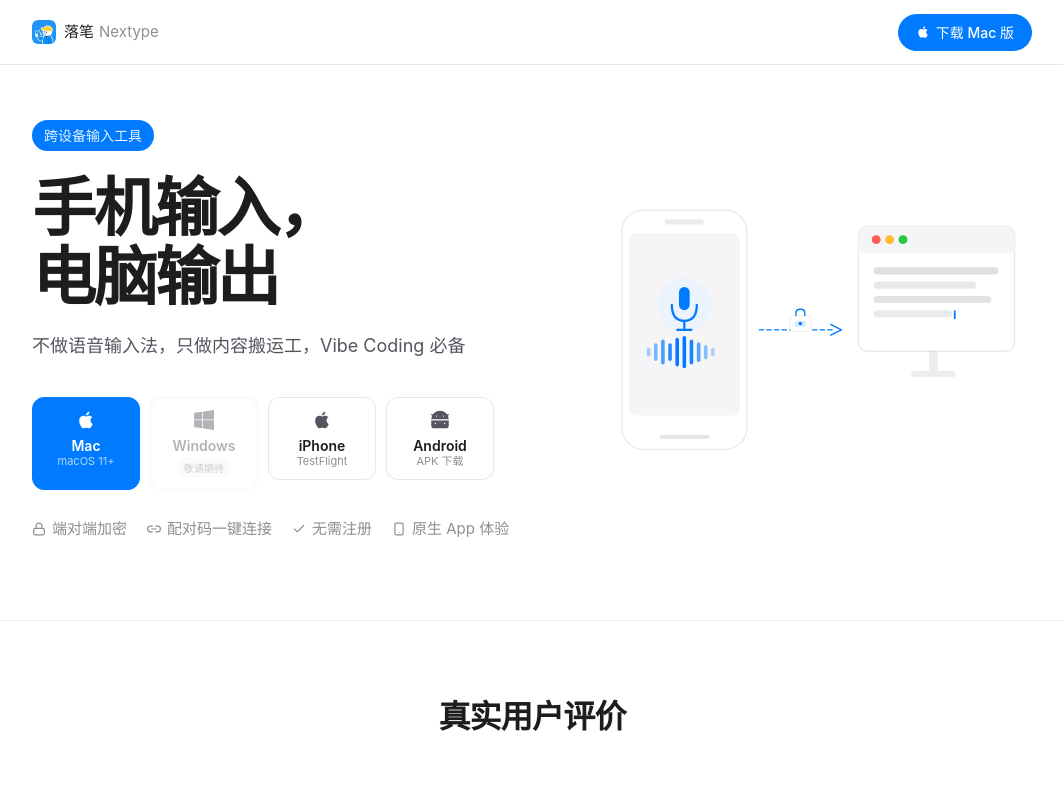
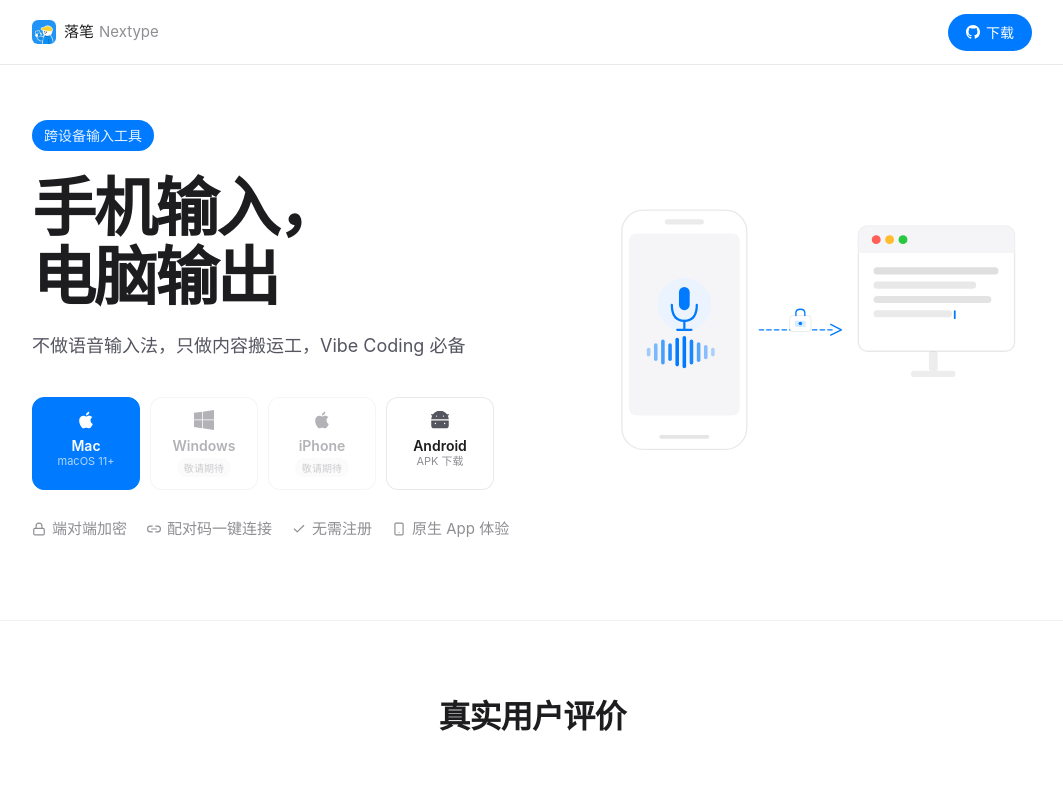
Before and after one commit to bi-boo/luobi-nextype, a plain HTML site: page website/index.html in a window 1280 px wide. Shown: the top 786 px of the page, without its empty margins (108-1171 px from the left). Drawn offline with Linux system fonts and the light colour scheme.

Commit message:
Update website: download links point to GitHub Releases, disable iOS/Windows buttons

```diff
--- a/website/index.html
+++ b/website/index.html
@@ -37,9 +37,9 @@
         <img src="assets/logo.png" alt="" class="nav-logo" aria-hidden="true">
         <span class="t-medium">落笔</span><span class="t-normal t-muted">Nextype</span>
       </div>
-      <a href="https://www.yuanfengai.cn/downloads/latest-arm64.dmg" class="btn-pill btn-accent" download>
-        <svg width="14" height="14" viewBox="0 0 24 24" fill="currentColor" aria-hidden="true"><path d="M18.71 19.5C17.88 20.74 17.03 21.95 15.66 21.97C14.32 22 13.89 21.18 12.37 21.18C10.84 21.18 10.37 21.95 9.1 22C7.79 22.05 6.8 20.68 5.96 19.47C4.25 17 2.94 12.45 4.7 9.39C5.57 7.87 7.13 6.91 8.82 6.88C10.1 6.86 11.32 7.75 12.11 7.75C12.89 7.75 14.37 6.68 15.92 6.84C16.57 6.87 18.39 7.1 19.56 8.82C19.47 8.88 17.39 10.1 17.41 12.63C17.43 15.65 20.08 16.66 20.09 16.69C20.06 16.79 19.68 18.12 18.71 19.5ZM13 3.5C13.73 2.67 14.94 2.04 15.94 2C16.07 3.17 15.6 4.35 14.9 5.19C14.21 6.04 13.04 6.7 11.95 6.61C11.8 5.37 12.36 4.26 13 3.5Z"/></svg>
-        下载 Mac 版
+      <a href="https://github.com/bi-boo/luobi-nextype/releases/latest" class="btn-pill btn-accent">
+        <svg width="14" height="14" viewBox="0 0 24 24" fill="currentColor" aria-hidden="true"><path d="M12 0C5.37 0 0 5.37 0 12c0 5.31 3.435 9.795 8.205 11.385.6.105.825-.255.825-.57 0-.285-.015-1.23-.015-2.235-3.015.555-3.795-.735-4.035-1.41-.135-.345-.72-1.41-1.23-1.695-.42-.225-1.02-.78-.015-.795.945-.015 1.62.87 1.845 1.23 1.08 1.815 2.805 1.305 3.495.99.105-.78.42-1.305.765-1.605-2.67-.3-5.46-1.335-5.46-5.925 0-1.305.465-2.385 1.23-3.225-.12-.3-.54-1.53.12-3.18 0 0 1.005-.315 3.3 1.23.96-.27 1.98-.405 3-.405s2.04.135 3 .405c2.295-1.56 3.3-1.23 3.3-1.23.66 1.65.24 2.88.12 3.18.765.84 1.23 1.905 1.23 3.225 0 4.605-2.805 5.625-5.475 5.925.435.375.81 1.095.81 2.22 0 1.605-.015 2.895-.015 3.3 0 .315.225.69.825.57A12.02 12.02 0 0 0 24 12c0-6.63-5.37-12-12-12z"/></svg>
+        下载
       </a>
     </div>
   </nav>
@@ -60,7 +60,7 @@
           <!-- 桌面端 -->
           <div class="dl-segment">
             <div class="dl-row">
-              <a href="https://www.yuanfengai.cn/downloads/latest-arm64.dmg" class="dl-btn dl-primary" download>
+              <a href="https://github.com/bi-boo/luobi-nextype/releases/download/v1.0.0/Nextype_1.0.0_aarch64.dmg" class="dl-btn dl-primary" download>
                 <svg class="dl-icon" viewBox="0 0 24 24" fill="currentColor" aria-hidden="true"><path d="M18.71 19.5C17.88 20.74 17.03 21.95 15.66 21.97C14.32 22 13.89 21.18 12.37 21.18C10.84 21.18 10.37 21.95 9.1 22C7.79 22.05 6.8 20.68 5.96 19.47C4.25 17 2.94 12.45 4.7 9.39C5.57 7.87 7.13 6.91 8.82 6.88C10.1 6.86 11.32 7.75 12.11 7.75C12.89 7.75 14.37 6.68 15.92 6.84C16.57 6.87 18.39 7.1 19.56 8.82C19.47 8.88 17.39 10.1 17.41 12.63C17.43 15.65 20.08 16.66 20.09 16.69C20.06 16.79 19.68 18.12 18.71 19.5ZM13 3.5C13.73 2.67 14.94 2.04 15.94 2C16.07 3.17 15.6 4.35 14.9 5.19C14.21 6.04 13.04 6.7 11.95 6.61C11.8 5.37 12.36 4.26 13 3.5Z"/></svg>
                 <span class="dl-platform">Mac</span>
                 <span class="dl-sub">macOS 11+</span>
@@ -76,12 +76,12 @@
           <!-- 移动端 -->
           <div class="dl-segment">
             <div class="dl-row">
-              <a href="#" class="dl-btn">
+              <button class="dl-btn dl-disabled" disabled>
                 <svg class="dl-icon" viewBox="0 0 24 24" fill="currentColor" aria-hidden="true"><path d="M18.71 19.5C17.88 20.74 17.03 21.95 15.66 21.97C14.32 22 13.89 21.18 12.37 21.18C10.84 21.18 10.37 21.95 9.1 22C7.79 22.05 6.8 20.68 5.96 19.47C4.25 17 2.94 12.45 4.7 9.39C5.57 7.87 7.13 6.91 8.82 6.88C10.1 6.86 11.32 7.75 12.11 7.75C12.89 7.75 14.37 6.68 15.92 6.84C16.57 6.87 18.39 7.1 19.56 8.82C19.47 8.88 17.39 10.1 17.41 12.63C17.43 15.65 20.08 16.66 20.09 16.69C20.06 16.79 19.68 18.12 18.71 19.5ZM13 3.5C13.73 2.67 14.94 2.04 15.94 2C16.07 3.17 15.6 4.35 14.9 5.19C14.21 6.04 13.04 6.7 11.95 6.61C11.8 5.37 12.36 4.26 13 3.5Z"/></svg>
                 <span class="dl-platform">iPhone</span>
-                <span class="dl-sub">TestFlight</span>
-              </a>
-              <a href="#" class="dl-btn">
+                <span class="dl-badge">敬请期待</span>
+              </button>
+              <a href="https://github.com/bi-boo/luobi-nextype/releases/download/v1.0.0/app-release.apk" class="dl-btn" download>
                 <svg class="dl-icon" viewBox="0 0 24 24" fill="currentColor" aria-hidden="true"><path d="M17.523 15.341a.85.85 0 1 1-.002 1.699.85.85 0 0 1 .002-1.7zm-11.05 0a.85.85 0 1 1-.002 1.699.85.85 0 0 1 .002-1.7zM11.998 1c3.576 0 6.704 1.765 8.645 4.481l.928-.534a.75.75 0 1 1 .75 1.299l-.96.554A10.44 10.44 0 0 1 22.5 11H1.5a10.44 10.44 0 0 1 1.139-4.2l-.96-.554a.75.75 0 1 1 .75-1.299l.928.534C5.298 2.765 8.424 1 12 1zm-4.104 5.5a.75.75 0 1 0 0 1.5.75.75 0 0 0 0-1.5zm8.21 0a.75.75 0 1 0 0 1.5.75.75 0 0 0 0-1.5zM1.5 12.5v6A3.5 3.5 0 0 0 5 22h14a3.5 3.5 0 0 0 3.5-3.5v-6H1.5z"/></svg>
                 <span class="dl-platform">Android</span>
                 <span class="dl-sub">APK 下载</span>
@@ -270,7 +270,7 @@
       <div class="footer-links">
         <a href="privacy.html" class="footer-link">隐私政策</a>
         <a href="terms.html" class="footer-link">用户协议</a>
-        <a href="https://www.yuanfengai.cn/downloads/latest-arm64.dmg" class="footer-dl" download>下载 Mac 版 →</a>
+        <a href="https://github.com/bi-boo/luobi-nextype/releases/latest" class="footer-dl">下载 →</a>
       </div>
     </div>
   </footer>
```
